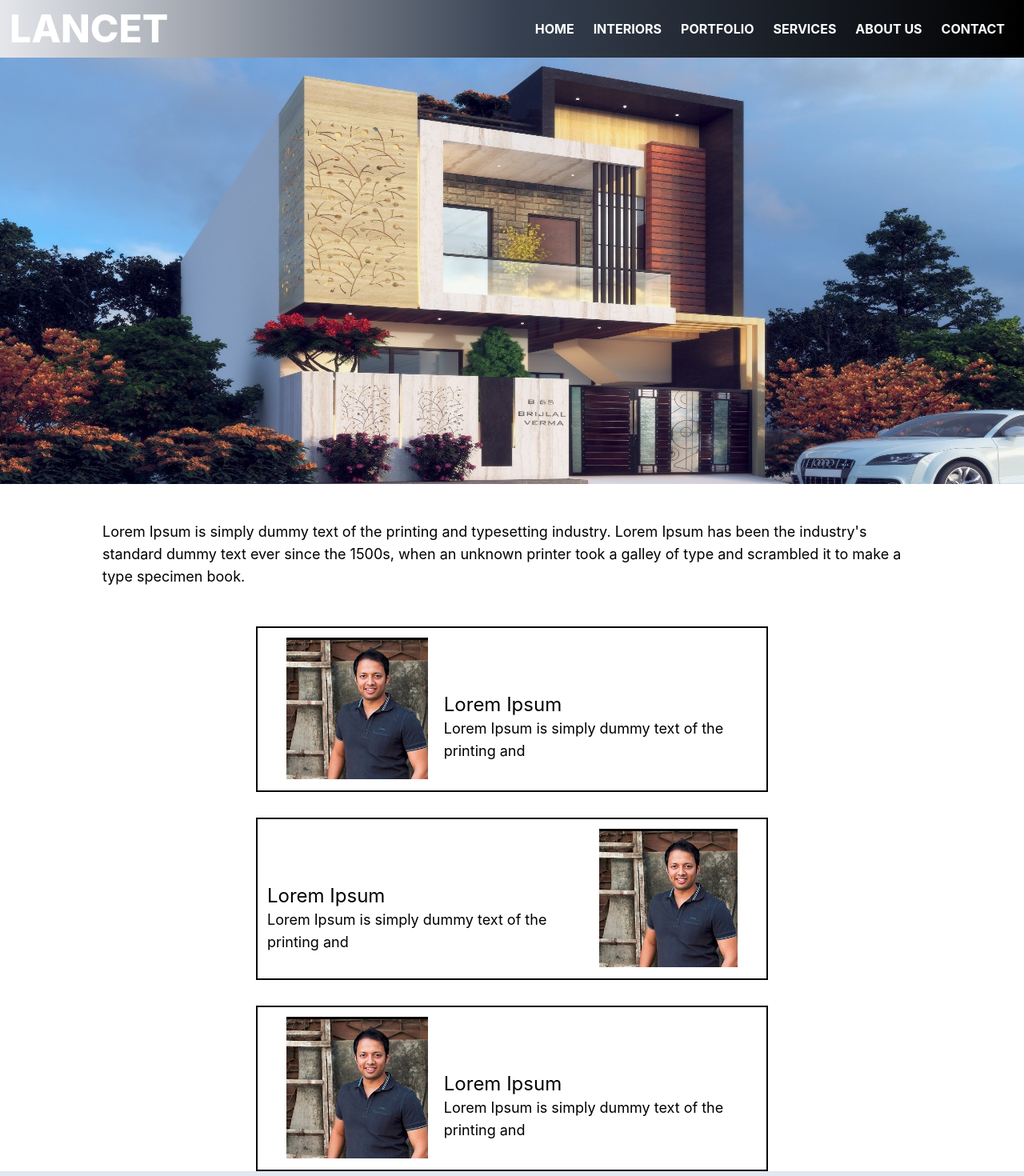
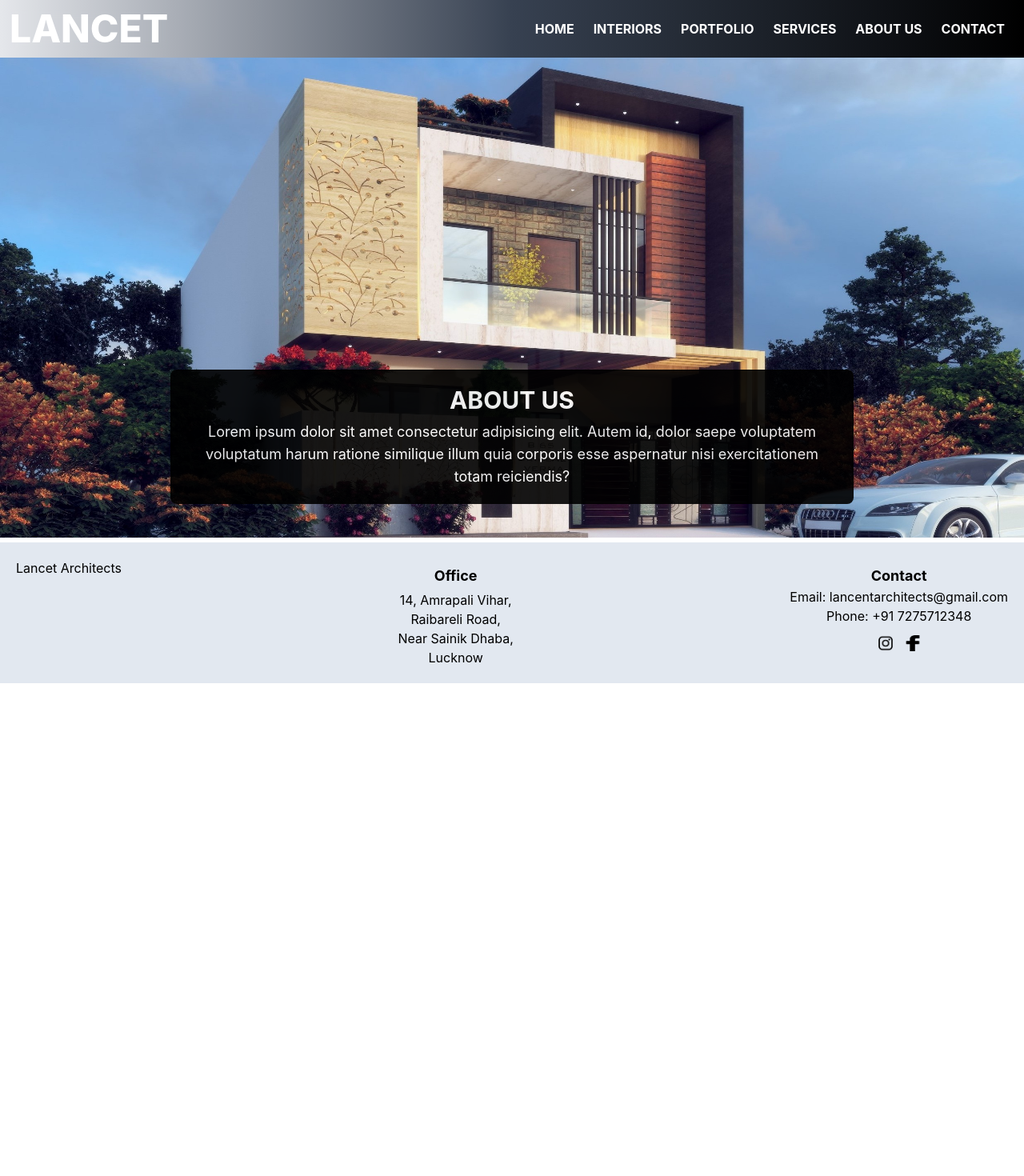
Before and after one commit to rohan-singh987/Lancet, a Next.js app: page /about in a window 1280 px wide. Shown: the top 1470 px of the page at 80% size. After the commit the page ends 854 px from the top, so only its background shows below. Built offline with nearby package versions, Linux system fonts and the light colour scheme.

Commit message:
About page redesigned

```diff
--- a/components/Navbar.js
+++ b/components/Navbar.js
@@ -5,7 +5,7 @@ const Navbar = () => {
     return (
 
         <nav className='flex justify-evenly items-center flex-wrap bg-gradient-to-r backdrop-blur-sm from-gray-200 via-gray-700 to-black  p-3 '>
-            <div className="text-5xl font-extrabold bg-clip-text backdrop-blur-sm text-transparent bg-gradient-to-r from-white to-white">
+            <div className="text-3xl md:text-5xl font-extrabold bg-clip-text backdrop-blur-sm text-transparent bg-gradient-to-r from-white to-white">
                 <Link href='/'
                  className="bg-clip-text text-transparent bg-gradient-to-r from-rose-700 to-red-200">
                     LANCET
--- a/pages/about.js
+++ b/pages/about.js
@@ -1,69 +1,30 @@
 import React from "react";
 import Image from "next/image";
-import team from "../assets/team1.jpg";
 
 export const about = () => {
   return (
-    <>
-      {/* header */}
-      <div className="relative">
-        <div>
-          <Image
-            src="/media/home_img_1.jpg"
-            width="1920"
-            height="800"
-            alt="Landing page display image"
+    <div>
+        <section className="relative">
+          <div>
+            <Image
+              src="/media/home_img_1.jpg"
+              width="1920"
+              height="900"
+              alt="About page landing image"
+            />
+          </div>
+          <div className="absolute bottom-3 sm:bottom-5 md:bottom-8 lg:bottom-10 xl:bottom-12">
+            <article className="w-5/6 mx-auto bg-black opacity-90 p-2 rounded-lg hover:scale-105 transition-all ease-in-out sm:w-3/4 sm:p-5 lg:w-2/3">
+              <h2 className="text-center uppercase text-white font-semibold mb-2 md:text-xl md:font-bold lg:text-2xl xl:text-3xl">About Us</h2>
+              <p className="text-center text-xs text-white sm:text-sm md:text-base lg:text-lg">Lorem ipsum dolor sit amet consectetur adipisicing elit. Autem id, dolor saepe voluptatem voluptatum harum ratione similique illum quia corporis esse aspernatur nisi exercitationem totam reiciendis?</p>
+            </article>
+          </div>
+        </section>
+        <section>
 
-          />
-          <div className="text-xs mt-3 px-5 md:text-base lg:text-lg lg:mt-10 lg:px-32">
-            Lorem Ipsum is simply dummy text of the printing and typesetting
-            industry. Lorem Ipsum has been the industry's standard dummy text
-            ever since the 1500s, when an unknown printer took a galley of type
-            and scrambled it to make a type specimen book.
-          </div>
-        </div>
-      </div>
-
-      {/* team members */}
-      <div className="lg:space-y-8 relative">
-        <div className="flex border-2 mt-3 mx-3 border-black justify-center lg:w-1/2 lg:mx-auto lg:mt-12">
-          <div className="mt-3 ml-9 mb-2">
-            <Image src={team} width="200" height="200" />
-          </div>
-          <div className="mt-5 ml-5 sm:mt-20">
-            <div className="md:text-xl lg:text-2xl">Lorem Ipsum</div>
-            <div className="text-xs md:text-base lg:text-lg">
-              Lorem Ipsum is simply dummy text of the printing and
-            </div>
-          </div>
-        </div>
-
-        <div className="flex border-2 mt-3 mx-3 border-black justify-center lg:w-1/2 lg:mx-auto">
-          <div className="mt-5 mr-5 ml-3 sm:mt-20">
-            <div className="md:text-xl lg:text-2xl">Lorem Ipsum</div>
-            <div className="text-xs md:text-base lg:text-lg">
-              Lorem Ipsum is simply dummy text of the printing and
-            </div>
-          </div>
-          <div className="mt-3 mr-9 mb-2">
-            <Image src={team} width="200" height="200" />
-          </div>
-        </div>
-
-        <div className="flex border-2 mt-3 mx-3 border-black justify-center lg:w-1/2 lg:mx-auto">
-          <div className="mt-3 ml-9 mb-2">
-            <Image src={team} width="200" height="200" />
-          </div>
-          <div className="mt-5 ml-5 sm:mt-20">
-            <div className="md:text-xl lg:text-2xl">Lorem Ipsum</div>
-            <div className="text-xs md:text-base lg:text-lg">
-              Lorem Ipsum is simply dummy text of the printing and
-            </div>
-          </div>
-        </div>
-      </div>
-    </>
-  );
-};
+        </section>
+    </div>
+  )
+}
 
 export default about;
--- a/pages/index.js
+++ b/pages/index.js
@@ -15,12 +15,12 @@ export default function Home() {
             <Image
               src="/media/home_img_1.jpg"
               width="1920"
-              height="800"
+              height="1080"
               alt="Landing page display image"
             />
           </div>
-          <div className='absolute left-12 bottom-5 h-1/2 w-1/2 rounded-lg bg-[#B7CADB] opacity-95 sm:left-20 sm:h-1/3 sm:w-2/5 md:bottom-10 md:left-24 lg:hover:border-4 lg:hover:border-[#9581f002] lg:hover:scale-105 transition-all ease-in-out lg:bottom-14 lg:left-32 xl:left-40 xl:bottom-16'>
-            <h1 className='uppercase px-4 text-gray-800 font-semibold sm:text-xl sm:mb-1 md:text-2xl md:my-2 lg:text-4xl lg:my-4 xl:text-5xl'>
+          <div className='absolute left-12 bottom-5 py-1 h-1/3 w-1/2 rounded-lg bg-[#B7CADB] opacity-95 sm:left-20 sm:h-1/3 sm:w-2/5 md:bottom-10 md:left-24 lg:hover:border-4 lg:hover:border-[#9581f002] lg:hover:scale-105 transition-all ease-in-out lg:bottom-14 lg:left-32 xl:left-40 xl:bottom-16'>
+            <h1 className='uppercase px-4 text-gray-800 font-semibold sm:text-3xl sm:mb-1 md:text-4xl md:my-2 lg:text-5xl lg:my-4'>
               Lancet Architects
             </h1>
             <p className='text-sm px-4 text-gray-700 sm:text-base lg:text-xl xl:text-2xl'>
@@ -124,7 +124,7 @@ export default function Home() {
                   <h2 className='text-center uppercase font-semibold text-black text-lg lg:text-xl mb-3'>Exquisiteness</h2>
                   <article>
                     <p className='text-center text-sm text-black lg:text-base'>
-                    We, at Lancet Architects, target the utmost flawlessness to deliver the most refined results. We believe, "Perfection is doing traditional chores with extraordinary style." Our elite performance in the field presents us as the top-notch pick for remodeling your dream designs into authentic interiors.
+                    We, at Lancet Architects, target the utmost flawlessness to deliver the most refined results. Our elite performance in the field presents us as the top-notch pick for remodeling your dream designs into authentic interiors.
                     </p>
                   </article>
                 </div>
```
Also changed, not shown: 1 other file (tests, documents, lock files or other folders).
